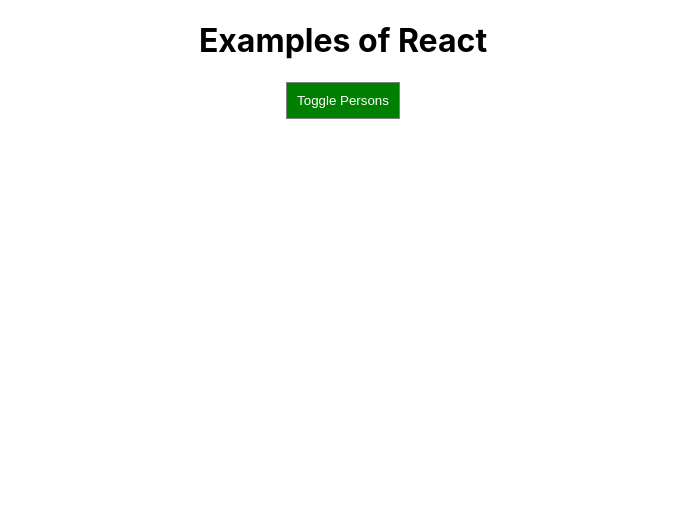
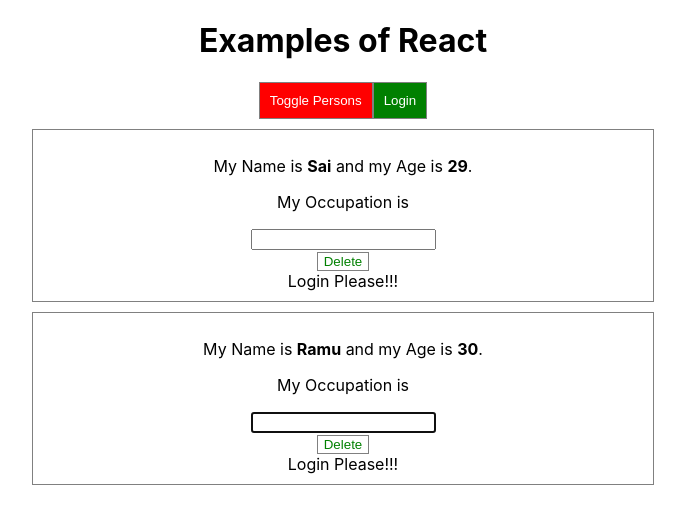
Before and after one commit to csaicharan/short-notes, a React (Create React App) app in the folder React/examples/: page / in a window 1280 px wide. Shown: the top 524 px of the page, without its empty margins (297-982 px from the left). Built offline with nearby package versions, Linux system fonts and the light colour scheme.

Commit message:
contextAPI to maitain the state to reduce the dependency on props

```diff
--- a/React/examples/src/App.js
+++ b/React/examples/src/App.js
@@ -6,11 +6,14 @@
  */
 import './App.css';
 
-import axios from 'axios';
+// import axios from 'axios';
 import React, { Component } from 'react';
 
 import Cockpit from './Components/Cockpit/Cockpit';
 import PersonsList from './Components/Persons/Persons';
+
+// Auth Context is using context API to share the state between any level of hierarchy without property chaining
+import AuthContext from './context/AuthService';
 
 
  /**
@@ -37,9 +40,9 @@ class App extends Component {
           inputText: ''
         }
       ],
-      isPersonsViewed : true,
-      changeCounter: 0
-
+      isPersonsViewed : false,
+      changeCounter: 0,
+      isAuthenticated : false
     }
     console.log("[App.Js] Constructor");
   }
@@ -97,10 +100,26 @@ class App extends Component {
     });
   }
 
+  loginHandler = () =>{
+    this.setState((prevState, props)=>{
+      return {
+        isAuthenticated : !prevState.isAuthenticated
+      }
+    });
+  }
+
   render(){
     console.log("[App.Js] Render");
 
     const {person: persons, isPersonsViewed} = this.state;
+
+    // Here we are setting the global state of the application to use it from anywhere
+    const AuthContextValue = {
+      authenticated : this.state.isAuthenticated, // Authenticated state
+      login : this.loginHandler // Handler to change the authentication state
+    };
+
+
 
     let personsHtml = null;
 
@@ -112,7 +131,10 @@ class App extends Component {
       />;
     }
 
+    // Should specify the provider that we are going to use this authContext to the component tree with the initial value
+
     return (
+      <AuthContext.Provider value={AuthContextValue}>
         <div className="App">
           <Cockpit
             personsLength={persons.length}
@@ -121,6 +143,7 @@ class App extends Component {
           />
           { personsHtml }
         </div>
+      </AuthContext.Provider>
     )
   }
 }
--- a/React/examples/src/Components/Cockpit/Cockpit.js
+++ b/React/examples/src/Components/Cockpit/Cockpit.js
@@ -1,4 +1,5 @@
-import React, {useEffect, useRef} from 'react';
+import React, {useEffect, useRef, Fragment} from 'react';
+import AuthContext from './../../context/AuthService';
 
 import CSSClasses from './Cockpit.module.css';
 
@@ -48,6 +49,17 @@ const Cockpit = (props) => {
             className={btnClass}
             onClick={props.toggleClicked}
           >Toggle Persons</button>
+          <AuthContext.Consumer>
+            {
+              (context) => {
+                return (
+                  <Fragment>
+                    <button onClick={context.login}>Login</button>
+                  </Fragment>
+                )
+              }
+            }
+          </AuthContext.Consumer>
         </div>
     );
 }
--- a/React/examples/src/Components/Persons/Person/Person.js
+++ b/React/examples/src/Components/Persons/Person/Person.js
@@ -5,6 +5,8 @@ import CSSClass from './Person.module.css';
 
 import Wrapper from '../../../HOC/WrapperComponent';
 import WithClass from '../../../HOC/withClassComponent';
+
+import AuthContext from '../../../context/AuthService';
 
 class Person extends Component {
 
@@ -40,6 +42,9 @@ class Person extends Component {
                 <div>
                     <button onClick={this.props.delete}>Delete</button>
                 </div>
+                <AuthContext.Consumer>
+                    { (context) => <div>{context.authenticated ? <strong>Authenticated</strong> : <div>Login Please!!!</div> }</div> }
+                </AuthContext.Consumer>
             {/* // </div> */}
             </Wrapper>
         );
--- /dev/null
+++ b/React/examples/src/context/AuthService.js
@@ -0,0 +1,8 @@
+import React from 'react';
+
+const authService = React.createContext({
+    authenticated : true,
+    login : () => {}
+});
+
+export default authService;
```
